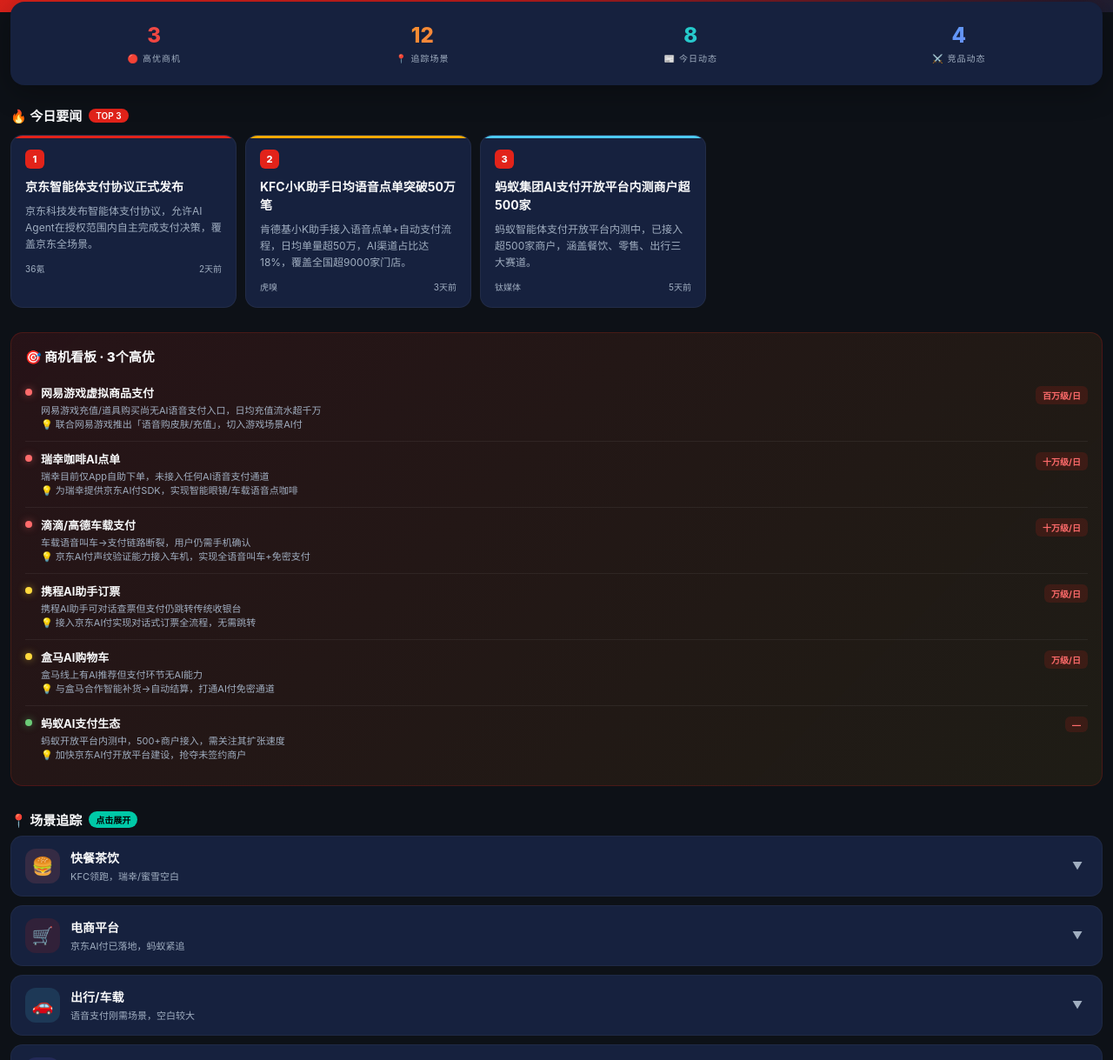
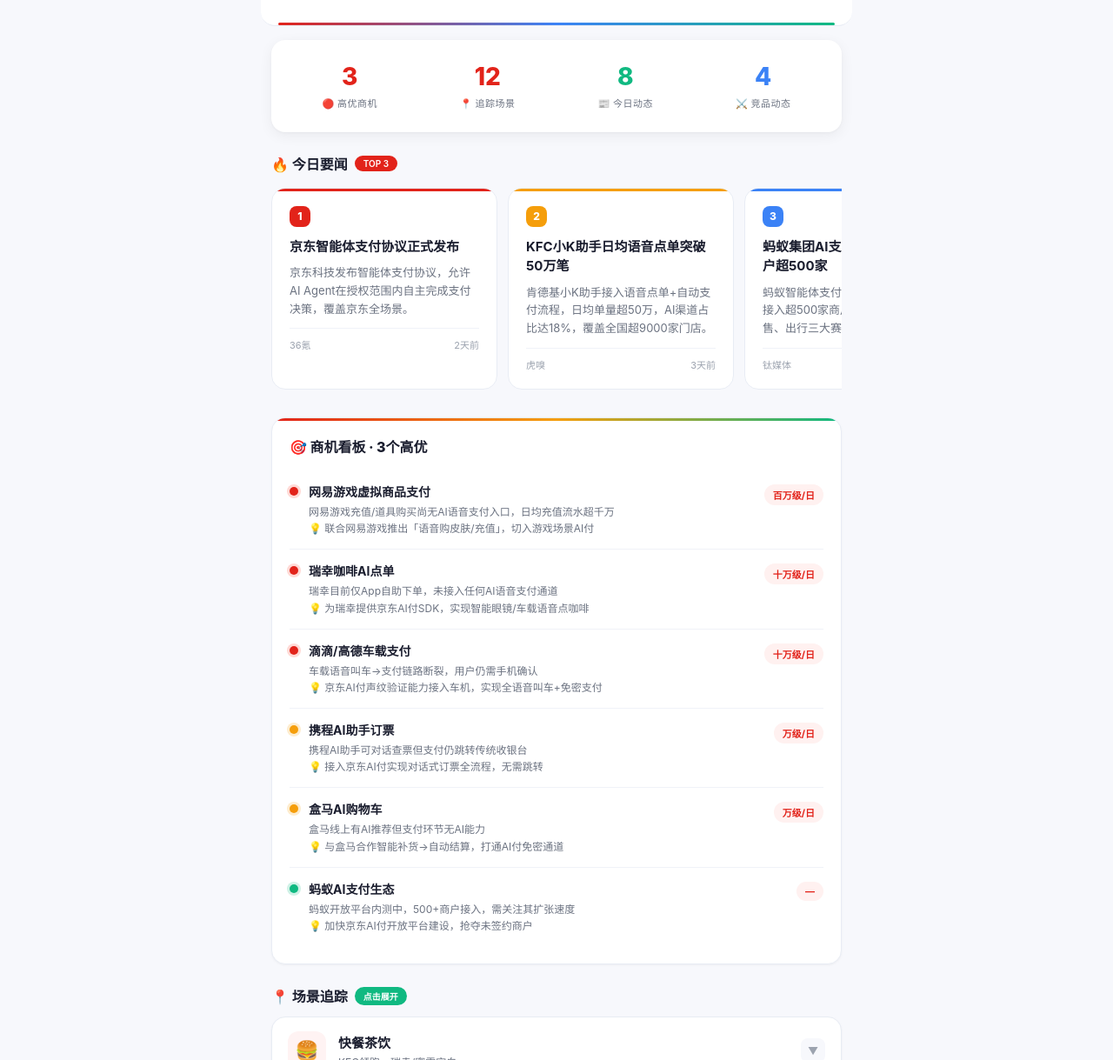
Before and after one commit to Xixixi-coder/ai-payment-radar, a plain HTML site: page index.html in a window 1280 px wide. Shown: the part 122-1341 px from the top of the page at 87% size. Drawn offline with Linux system fonts and the light colour scheme.

Commit message:
redesign: 清新大气浅色设计规范

```diff
--- a/index.html
+++ b/index.html
@@ -7,18 +7,28 @@
 <style>
   :root {
     --jd-red: #E2231A;
-    --jd-dark: #1A1A2E;
-    --jd-card: #16213E;
-    --jd-card2: #0F3460;
-    --accent-gold: #F2A900;
-    --accent-green: #00C9A7;
-    --accent-blue: #4CC9F0;
-    --text-primary: #F8F9FA;
-    --text-secondary: #A0AEC0;
-    --danger: #FF6B6B;
-    --warning: #FFD93D;
-    --success: #6BCB77;
-    --bg: #0D1117;
+    --jd-red-light: #FFF1F0;
+    --jd-red-soft: #FFDAD6;
+    --bg: #F7F8FC;
+    --bg-white: #FFFFFF;
+    --text-primary: #1A1D2E;
+    --text-secondary: #6B7280;
+    --text-tertiary: #9CA3AF;
+    --border: #E8ECF4;
+    --border-light: #F0F2F8;
+    --accent-blue: #3B82F6;
+    --accent-blue-light: #EFF6FF;
+    --accent-green: #10B981;
+    --accent-green-light: #ECFDF5;
+    --accent-amber: #F59E0B;
+    --accent-amber-light: #FFFBEB;
+    --accent-purple: #8B5CF6;
+    --accent-purple-light: #F5F3FF;
+    --shadow-sm: 0 1px 3px rgba(0,0,0,0.04), 0 1px 2px rgba(0,0,0,0.02);
+    --shadow-md: 0 4px 16px rgba(0,0,0,0.06), 0 1px 3px rgba(0,0,0,0.03);
+    --shadow-lg: 0 10px 40px rgba(0,0,0,0.08);
+    --radius: 16px;
+    --radius-sm: 10px;
   }
   * { margin:0; padding:0; box-sizing:border-box; }
   body {
@@ -32,41 +42,41 @@
 
   /* Header */
   .header {
-    background: linear-gradient(135deg, var(--jd-red) 0%, #B91C1C 50%, var(--jd-dark) 100%);
-    padding: 28px 20px 24px;
+    background: var(--bg-white);
+    padding: 32px 20px 28px;
+    border-bottom: 1px solid var(--border);
     position: relative;
-    overflow: hidden;
   }
-  .header::before {
+  .header::after {
     content: '';
     position: absolute;
-    top: -50%;
-    right: -20%;
-    width: 300px;
-    height: 300px;
-    background: radial-gradient(circle, rgba(255,255,255,0.08) 0%, transparent 70%);
-    border-radius: 50%;
+    bottom: 0; left: 20px; right: 20px;
+    height: 3px;
+    background: linear-gradient(90deg, var(--jd-red), var(--accent-blue), var(--accent-green));
+    border-radius: 3px;
   }
   .header-label {
     font-size: 11px;
-    color: rgba(255,255,255,0.6);
-    letter-spacing: 4px;
+    color: var(--text-tertiary);
+    letter-spacing: 3px;
     text-transform: uppercase;
-    margin-bottom: 6px;
+    margin-bottom: 8px;
+    font-weight: 500;
   }
   .header-title {
-    font-size: 26px;
+    font-size: 28px;
     font-weight: 800;
-    letter-spacing: 1px;
+    letter-spacing: -0.5px;
     display: flex;
     align-items: center;
     gap: 10px;
+    color: var(--text-primary);
   }
-  .header-title .icon { font-size: 28px; }
+  .header-title .icon { font-size: 30px; }
   .header-date {
-    margin-top: 8px;
+    margin-top: 10px;
     font-size: 13px;
-    color: rgba(255,255,255,0.7);
+    color: var(--text-secondary);
     display: flex;
     align-items: center;
     gap: 6px;
@@ -78,61 +88,62 @@
     grid-template-columns: repeat(4, 1fr);
     gap: 10px;
     padding: 16px;
-    margin: -12px 12px 12px;
-    background: var(--jd-card);
-    border-radius: 16px;
-    box-shadow: 0 8px 32px rgba(0,0,0,0.3);
-    position: relative;
-    z-index: 2;
+    margin: 16px 12px 0;
+    background: var(--bg-white);
+    border-radius: var(--radius);
+    box-shadow: var(--shadow-md);
   }
   .stat-item {
     text-align: center;
-    padding: 8px 4px;
+    padding: 10px 4px;
+    border-radius: var(--radius-sm);
+    transition: background 0.2s;
   }
+  .stat-item:hover { background: var(--bg); }
   .stat-num {
-    font-size: 24px;
+    font-size: 28px;
     font-weight: 800;
-    background: linear-gradient(135deg, var(--accent-gold), #FF6B6B);
-    -webkit-background-clip: text;
-    -webkit-text-fill-color: transparent;
+    color: var(--jd-red);
+    line-height: 1.2;
   }
-  .stat-num.green { background: linear-gradient(135deg, var(--accent-green), var(--accent-blue)); -webkit-background-clip: text; }
-  .stat-num.red { background: linear-gradient(135deg, #FF6B6B, var(--jd-red)); -webkit-background-clip: text; }
-  .stat-num.blue { background: linear-gradient(135deg, var(--accent-blue), #7B61FF); -webkit-background-clip: text; }
+  .stat-num.green { color: var(--accent-green); }
+  .stat-num.blue { color: var(--accent-blue); }
+  .stat-num.red { color: var(--jd-red); }
   .stat-label {
-    font-size: 10px;
+    font-size: 11px;
     color: var(--text-secondary);
     margin-top: 4px;
-    letter-spacing: 1px;
+    letter-spacing: 0.5px;
+    font-weight: 500;
   }
 
   /* Section */
   .section {
     padding: 0 12px;
-    margin-bottom: 16px;
+    margin-top: 20px;
   }
   .section-header {
     display: flex;
     align-items: center;
     gap: 8px;
-    padding: 12px 0 8px;
-    font-size: 15px;
+    padding: 4px 0 12px;
+    font-size: 16px;
     font-weight: 700;
     color: var(--text-primary);
   }
   .section-header .badge {
     font-size: 10px;
-    padding: 2px 8px;
-    border-radius: 10px;
+    padding: 3px 10px;
+    border-radius: 20px;
     font-weight: 600;
   }
   .badge-hot { background: var(--jd-red); color: #fff; }
-  .badge-new { background: var(--accent-green); color: #000; }
+  .badge-new { background: var(--accent-green); color: #fff; }
 
   /* News Cards */
   .news-scroll {
     display: flex;
-    gap: 10px;
+    gap: 12px;
     overflow-x: auto;
     padding: 4px 0 12px;
     -webkit-overflow-scrolling: touch;
@@ -142,13 +153,18 @@
   .news-card {
     min-width: 260px;
     max-width: 260px;
-    background: var(--jd-card);
-    border-radius: 14px;
-    padding: 16px;
+    background: var(--bg-white);
+    border-radius: var(--radius);
+    padding: 20px;
     flex-shrink: 0;
-    border: 1px solid rgba(255,255,255,0.05);
+    border: 1px solid var(--border);
     position: relative;
     overflow: hidden;
+    transition: box-shadow 0.2s, transform 0.2s;
+  }
+  .news-card:hover {
+    box-shadow: var(--shadow-md);
+    transform: translateY(-2px);
   }
   .news-card::before {
     content: '';
@@ -157,31 +173,35 @@
     height: 3px;
   }
   .news-card:nth-child(1)::before { background: var(--jd-red); }
-  .news-card:nth-child(2)::before { background: var(--accent-gold); }
+  .news-card:nth-child(2)::before { background: var(--accent-amber); }
   .news-card:nth-child(3)::before { background: var(--accent-blue); }
   .news-rank {
-    width: 22px; height: 22px;
+    width: 24px; height: 24px;
     background: var(--jd-red);
-    border-radius: 6px;
+    border-radius: 8px;
     display: flex;
     align-items: center;
     justify-content: center;
-    font-size: 11px;
+    font-size: 12px;
     font-weight: 800;
-    margin-bottom: 10px;
+    color: #fff;
+    margin-bottom: 12px;
   }
+  .news-card:nth-child(2) .news-rank { background: var(--accent-amber); }
+  .news-card:nth-child(3) .news-rank { background: var(--accent-blue); }
   .news-title {
-    font-size: 14px;
+    font-size: 15px;
     font-weight: 700;
     line-height: 1.5;
     margin-bottom: 8px;
+    color: var(--text-primary);
     display: -webkit-box;
     -webkit-line-clamp: 2;
     -webkit-box-orient: vertical;
     overflow: hidden;
   }
   .news-summary {
-    font-size: 12px;
+    font-size: 13px;
     color: var(--text-secondary);
     line-height: 1.6;
     display: -webkit-box;
@@ -190,56 +210,62 @@
     overflow: hidden;
   }
   .news-source {
-    margin-top: 10px;
-    font-size: 10px;
-    color: var(--text-secondary);
+    margin-top: 12px;
+    font-size: 11px;
+    color: var(--text-tertiary);
     display: flex;
     justify-content: space-between;
+    padding-top: 10px;
+    border-top: 1px solid var(--border-light);
   }
 
   /* Expandable Cards */
   .card {
-    background: var(--jd-card);
-    border-radius: 14px;
+    background: var(--bg-white);
+    border-radius: var(--radius);
     margin-bottom: 10px;
-    border: 1px solid rgba(255,255,255,0.04);
+    border: 1px solid var(--border);
     overflow: hidden;
     transition: all 0.3s ease;
+    box-shadow: var(--shadow-sm);
   }
   .card.expanded {
-    border-color: rgba(226,35,26,0.3);
-    box-shadow: 0 4px 20px rgba(226,35,26,0.1);
+    border-color: var(--accent-blue);
+    box-shadow: var(--shadow-md), 0 0 0 3px rgba(59,130,246,0.08);
   }
   .card-head {
-    padding: 14px 16px;
+    padding: 16px 18px;
     display: flex;
     align-items: center;
-    gap: 12px;
+    gap: 14px;
     cursor: pointer;
     -webkit-tap-highlight-color: transparent;
     user-select: none;
+    transition: background 0.15s;
   }
-  .card-head:active { opacity: 0.8; }
+  .card-head:hover { background: var(--bg); }
+  .card-head:active { background: var(--border-light); }
   .card-icon {
-    width: 40px;
-    height: 40px;
+    width: 44px;
+    height: 44px;
     border-radius: 12px;
     display: flex;
     align-items: center;
     justify-content: center;
-    font-size: 20px;
+    font-size: 22px;
     flex-shrink: 0;
   }
   .card-info { flex: 1; min-width: 0; }
   .card-title {
-    font-size: 14px;
+    font-size: 15px;
     font-weight: 700;
     display: flex;
     align-items: center;
     gap: 8px;
+    color: var(--text-primary);
   }
   .card-subtitle {
-    font-size: 11px;
+    font-size: 12px;
     color: var(--text-secondary);
     margin-top: 3px;
     white-space: nowrap;
@@ -247,17 +273,19 @@
     text-overflow: ellipsis;
   }
   .card-arrow {
-    width: 24px;
-    height: 24px;
+    width: 28px;
+    height: 28px;
     display: flex;
     align-items: center;
     justify-content: center;
-    color: var(--text-secondary);
+    color: var(--text-tertiary);
     transition: transform 0.3s ease;
     flex-shrink: 0;
     font-size: 12px;
+    background: var(--bg);
+    border-radius: 8px;
   }
-  .card.expanded .card-arrow { transform: rotate(180deg); }
+  .card.expanded .card-arrow { transform: rotate(180deg); background: var(--accent-blue-light); color: var(--accent-blue); }
 
   .card-body {
     max-height: 0;
@@ -266,180 +294,205 @@
   }
   .card.expanded .card-body { max-height: 2000px; }
   .card-content {
-    padding: 0 16px 16px;
-    border-top: 1px solid rgba(255,255,255,0.05);
+    padding: 0 18px 18px;
+    border-top: 1px solid var(--border-light);
   }
 
   /* Scene Items */
   .scene-item {
-    padding: 12px 0;
-    border-bottom: 1px solid rgba(255,255,255,0.04);
+    padding: 14px 0;
+    border-bottom: 1px solid var(--border-light);
   }
   .scene-item:last-child { border-bottom: none; }
   .scene-name {
-    font-size: 13px;
+    font-size: 14px;
     font-weight: 600;
     display: flex;
     align-items: center;
-    gap: 6px;
+    gap: 8px;
+    color: var(--text-primary);
   }
   .scene-desc {
-    font-size: 12px;
+    font-size: 13px;
     color: var(--text-secondary);
-    margin-top: 4px;
-    line-height: 1.6;
+    margin-top: 6px;
+    line-height: 1.7;
   }
   .scene-tags {
     display: flex;
     flex-wrap: wrap;
     gap: 6px;
-    margin-top: 8px;
+    margin-top: 10px;
   }
   .tag {
-    font-size: 10px;
-    padding: 3px 8px;
-    border-radius: 6px;
+    font-size: 11px;
+    padding: 4px 10px;
+    border-radius: 20px;
     font-weight: 600;
     white-space: nowrap;
   }
-  .tag-volume { background: rgba(76,201,240,0.15); color: var(--accent-blue); }
-  .tag-tech { background: rgba(123,97,255,0.15); color: #7B61FF; }
-  .tag-pay { background: rgba(242,169,0,0.15); color: var(--accent-gold); }
+  .tag-volume { background: var(--accent-blue-light); color: var(--accent-blue); }
+  .tag-tech { background: var(--accent-purple-light); color: var(--accent-purple); }
+  .tag-pay { background: var(--accent-amber-light); color: var(--accent-amber); }
 
   /* Opportunity Indicator */
   .opp {
     display: inline-flex;
     align-items: center;
     gap: 4px;
-    font-size: 10px;
+    font-size: 11px;
     font-weight: 700;
-    padding: 3px 8px;
-    border-radius: 6px;
+    padding: 3px 10px;
+    border-radius: 20px;
   }
-  .opp-high { background: rgba(226,35,26,0.2); color: #FF6B6B; }
-  .opp-mid { background: rgba(255,217,61,0.2); color: var(--warning); }
-  .opp-low { background: rgba(107,203,119,0.15); color: var(--success); }
+  .opp-high { background: var(--jd-red-light); color: var(--jd-red); }
+  .opp-mid { background: var(--accent-amber-light); color: #D97706; }
+  .opp-low { background: var(--accent-green-light); color: var(--accent-green); }
 
   .opp-box {
-    margin-top: 10px;
-    padding: 10px 12px;
-    border-radius: 10px;
-    background: rgba(226,35,26,0.08);
+    margin-top: 12px;
+    padding: 12px 14px;
+    border-radius: var(--radius-sm);
+    background: var(--jd-red-light);
     border-left: 3px solid var(--jd-red);
   }
-  .opp-box.mid { background: rgba(255,217,61,0.06); border-left-color: var(--warning); }
-  .opp-box.low { background: rgba(107,203,119,0.06); border-left-color: var(--success); }
+  .opp-box.mid { background: var(--accent-amber-light); border-left-color: var(--accent-amber); }
+  .opp-box.low { background: var(--accent-green-light); border-left-color: var(--accent-green); }
   .opp-title {
     font-size: 12px;
     font-weight: 700;
     color: var(--jd-red);
     margin-bottom: 4px;
   }
-  .opp-box.mid .opp-title { color: var(--warning); }
-  .opp-box.low .opp-title { color: var(--success); }
+  .opp-box.mid .opp-title { color: #D97706; }
+  .opp-box.low .opp-title { color: var(--accent-green); }
   .opp-desc {
-    font-size: 11px;
+    font-size: 12px;
     color: var(--text-secondary);
-    line-height: 1.6;
+    line-height: 1.7;
   }
 
   /* Opportunity Board */
   .opp-board {
-    background: linear-gradient(135deg, rgba(226,35,26,0.12), rgba(242,169,0,0.08));
-    border: 1px solid rgba(226,35,26,0.2);
-    border-radius: 14px;
-    padding: 16px;
-    margin-bottom: 10px;
+    background: var(--bg-white);
+    border: 1px solid var(--border);
+    border-radius: var(--radius);
+    padding: 20px;
+    box-shadow: var(--shadow-sm);
+    position: relative;
+    overflow: hidden;
+  }
+  .opp-board::before {
+    content: '';
+    position: absolute;
+    top: 0; left: 0; right: 0; height: 3px;
+    background: linear-gradient(90deg, var(--jd-red), var(--accent-amber), var(--accent-green));
   }
   .opp-board-title {
-    font-size: 15px;
+    font-size: 16px;
     font-weight: 800;
-    margin-bottom: 12px;
+    margin-bottom: 16px;
     display: flex;
     align-items: center;
     gap: 8px;
+    color: var(--text-primary);
   }
   .opp-row {
     display: flex;
     align-items: flex-start;
-    gap: 10px;
-    padding: 10px 0;
-    border-bottom: 1px solid rgba(255,255,255,0.06);
+    gap: 12px;
+    padding: 14px 0;
+    border-bottom: 1px solid var(--border-light);
   }
   .opp-row:last-child { border-bottom: none; }
   .opp-dot {
-    width: 8px;
-    height: 8px;
+    width: 10px;
+    height: 10px;
     border-radius: 50%;
     margin-top: 5px;
     flex-shrink: 0;
   }
-  .opp-dot.high { background: var(--danger); box-shadow: 0 0 8px rgba(255,107,107,0.5); }
-  .opp-dot.mid { background: var(--warning); box-shadow: 0 0 8px rgba(255,217,61,0.5); }
-  .opp-dot.low { background: var(--success); box-shadow: 0 0 8px rgba(107,203,119,0.5); }
+  .opp-dot.high { background: var(--jd-red); box-shadow: 0 0 0 3px var(--jd-red-soft); }
+  .opp-dot.mid { background: var(--accent-amber); box-shadow: 0 0 0 3px rgba(245,158,11,0.2); }
+  .opp-dot.low { background: var(--accent-green); box-shadow: 0 0 0 3px rgba(16,185,129,0.2); }
   .opp-text { flex: 1; }
-  .opp-text-title { font-size: 13px; font-weight: 700; }
-  .opp-text-desc { font-size: 11px; color: var(--text-secondary); margin-top: 3px; line-height: 1.5; }
+  .opp-text-title { font-size: 14px; font-weight: 700; color: var(--text-primary); }
+  .opp-text-desc { font-size: 12px; color: var(--text-secondary); margin-top: 4px; line-height: 1.6; }
   .opp-value {
-    font-size: 10px;
-    padding: 3px 8px;
-    border-radius: 6px;
+    font-size: 11px;
+    padding: 4px 10px;
+    border-radius: 20px;
     font-weight: 700;
     flex-shrink: 0;
     margin-top: 2px;
-    background: rgba(226,35,26,0.15);
-    color: #FF6B6B;
+    background: var(--jd-red-light);
+    color: var(--jd-red);
   }
 
   /* Competitor Section */
   .comp-grid {
     display: grid;
     grid-template-columns: 1fr 1fr;
-    gap: 8px;
+    gap: 10px;
   }
   .comp-card {
-    background: var(--jd-card);
-    border-radius: 12px;
-    padding: 12px;
-    border: 1px solid rgba(255,255,255,0.04);
+    background: var(--bg-white);
+    border-radius: var(--radius-sm);
+    padding: 14px;
+    border: 1px solid var(--border);
+    box-shadow: var(--shadow-sm);
+    transition: box-shadow 0.2s;
   }
+  .comp-card:hover { box-shadow: var(--shadow-md); }
   .comp-name {
-    font-size: 12px;
+    font-size: 13px;
     font-weight: 700;
     margin-bottom: 6px;
     display: flex;
     align-items: center;
     gap: 6px;
+    color: var(--text-primary);
   }
   .comp-desc {
-    font-size: 11px;
+    font-size: 12px;
     color: var(--text-secondary);
-    line-height: 1.5;
+    line-height: 1.6;
   }
 
   /* Suggestion Box */
   .suggest-box {
-    background: linear-gradient(135deg, var(--jd-card2), var(--jd-card));
-    border-radius: 14px;
-    padding: 16px;
-    border: 1px solid rgba(76,201,240,0.2);
+    background: var(--bg-white);
+    border-radius: var(--radius);
+    padding: 20px;
+    border: 1px solid var(--border);
+    box-shadow: var(--shadow-sm);
+    position: relative;
+    overflow: hidden;
+  }
+  .suggest-box::before {
+    content: '';
+    position: absolute;
+    top: 0; left: 0; right: 0; height: 3px;
+    background: linear-gradient(90deg, var(--accent-blue), var(--accent-purple));
   }
   .suggest-title {
-    font-size: 14px;
+    font-size: 16px;
     font-weight: 800;
-    margin-bottom: 12px;
+    margin-bottom: 14px;
     display: flex;
     align-items: center;
     gap: 8px;
+    color: var(--text-primary);
   }
   .suggest-item {
-    padding: 10px 12px;
-    background: rgba(255,255,255,0.04);
-    border-radius: 10px;
+    padding: 12px 14px;
+    background: var(--bg);
+    border-radius: var(--radius-sm);
     margin-bottom: 8px;
-    font-size: 12px;
+    font-size: 13px;
     line-height: 1.7;
     color: var(--text-secondary);
+    border: 1px solid var(--border-light);
   }
   .suggest-item strong {
     color: var(--text-primary);
@@ -450,28 +503,36 @@
   /* Footer */
   .footer {
     text-align: center;
-    padding: 24px 16px;
-    font-size: 10px;
-    color: rgba(255,255,255,0.25);
-    letter-spacing: 1px;
+    padding: 32px 16px;
+    font-size: 11px;
+    color: var(--text-tertiary);
+    letter-spacing: 0.5px;
   }
-  .footer a { color: var(--jd-red); text-decoration: none; }
+  .footer a { color: var(--jd-red); text-decoration: none; font-weight: 600; }
+  .footer a:hover { text-decoration: underline; }
 
   /* Data loading placeholder */
-  .data-time { font-size: 10px; color: var(--text-secondary); }
+  .data-time { font-size: 10px; color: var(--text-tertiary); }
 
   /* Pulse animation for live dot */
   @keyframes pulse {
-    0% { opacity: 1; }
-    50% { opacity: 0.4; }
-    100% { opacity: 1; }
+    0% { opacity: 1; transform: scale(1); }
+    50% { opacity: 0.6; transform: scale(0.85); }
+    100% { opacity: 1; transform: scale(1); }
   }
   .live-dot {
-    width: 6px; height: 6px;
+    width: 7px; height: 7px;
     background: var(--accent-green);
     border-radius: 50%;
     display: inline-block;
     animation: pulse 2s infinite;
+    box-shadow: 0 0 0 3px rgba(16,185,129,0.2);
+  }
+
+  /* Responsive tweaks */
+  @media (min-width: 768px) {
+    body { max-width: 680px; margin: 0 auto; }
+    .header { border-radius: 0 0 var(--radius) var(--radius); }
   }
 </style>
 </head>
@@ -556,7 +617,7 @@
 
 <!-- ===== FOOTER ===== -->
 <div class="footer">
-  POWERED BY京东AI付 · HERMES AGENT<br>
+  POWERED BY 京东AI付 · HERMES AGENT<br>
   每日 09:00 自动更新 · <a href="#">查看历史日报</a>
 </div>
 
@@ -746,7 +807,7 @@
     },
     {
       icon: "🛍️",
-      color: "#7B61FF",
+      color: "#8B5CF6",
       name: "线下零售",
       summary: "AI收银渐起，改造空间大",
       items: [
@@ -778,7 +839,7 @@
     },
     {
       icon: "🎮",
-      color: "#F2A900",
+      color: "#F59E0B",
       name: "游戏/虚拟商品",
       summary: "充值场景AI化空白，体量巨大",
       items: [
@@ -810,7 +871,7 @@
     },
     {
       icon: "✈️",
-      color: "#00C9A7",
+      color: "#10B981",
       name: "酒旅/生活服务",
       summary: "AI对话订票已有，支付链路待闭环",
       items: [
@@ -924,7 +985,7 @@
     return `
       <div class="card" id="card-${si}">
         <div class="card-head" onclick="toggleCard('card-${si}')">
-          <div class="card-icon" style="background:${s.color}22">${s.icon}</div>
+          <div class="card-icon" style="background:${s.color}15">${s.icon}</div>
           <div class="card-info">
             <div class="card-title">${s.name}</div>
             <div class="card-subtitle">${s.summary}</div>
```
